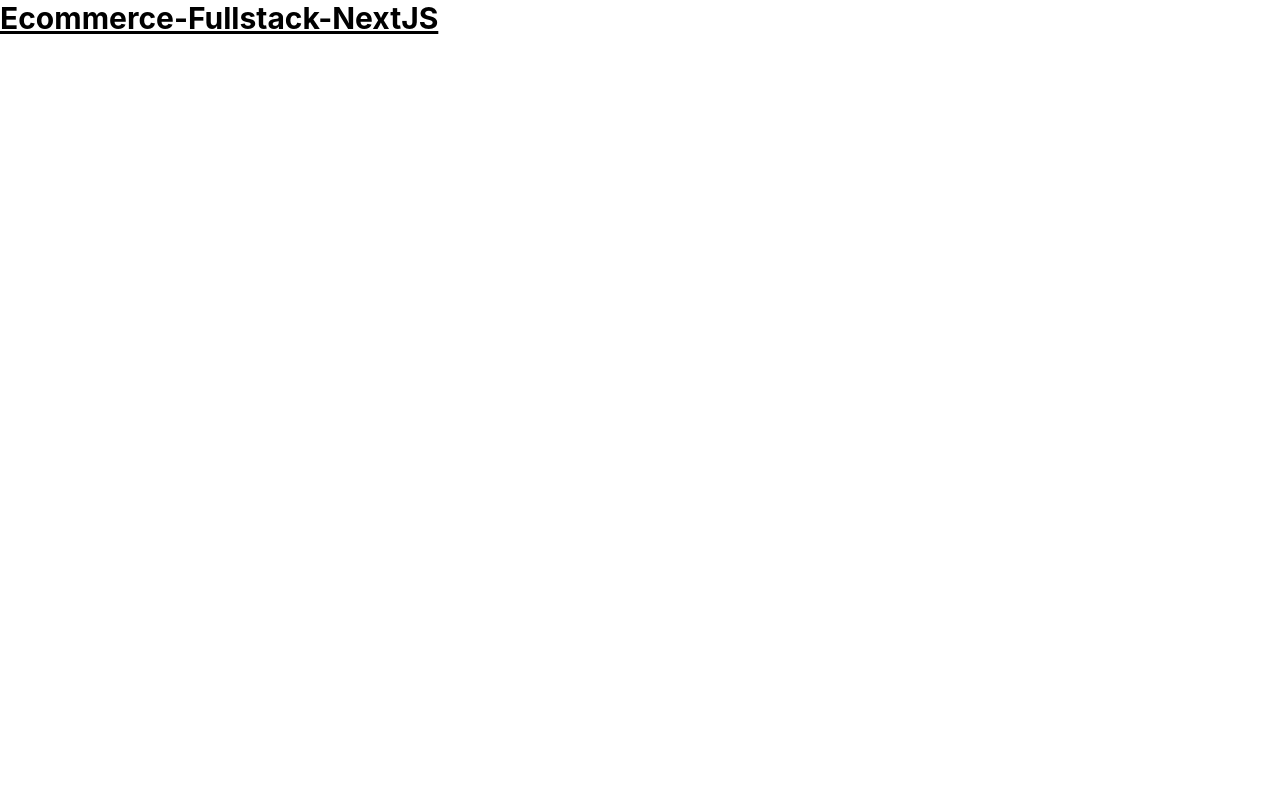
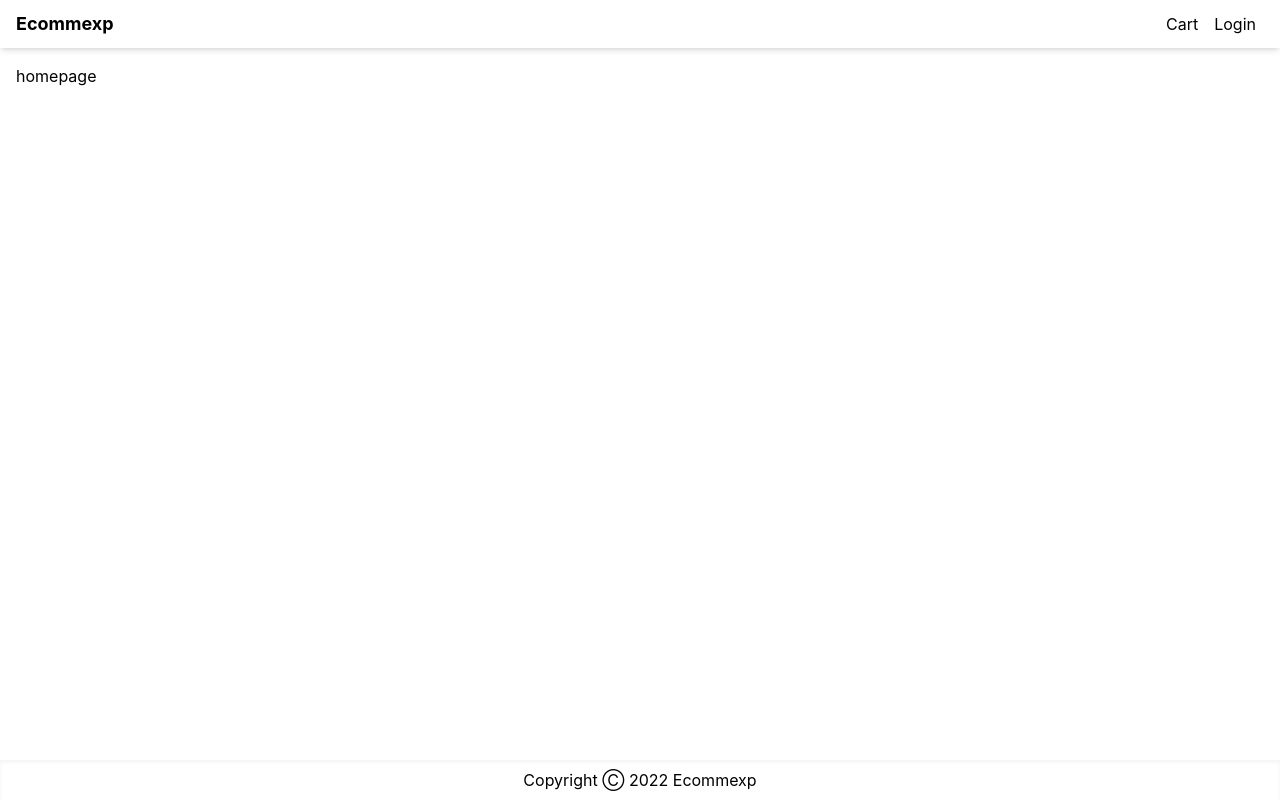
Before and after one commit to arjunthumbayil/Ecommerce-Tailwind-NextJs, a Next.js app: page / in a window 1280 px wide. Built offline with nearby package versions, Linux system fonts and the light colour scheme.

Commit message:
Common layout component built

```diff
--- /dev/null
+++ b/components/Layout.js
@@ -0,0 +1,35 @@
+import Head from "next/head";
+import Link from "next/link";
+
+export default function Layout({ title, children }) {
+  return (
+    <>
+      <Head>
+        <title>{title ? title + " - Ecommexp" : "Ecommexp"}</title>
+        <meta name="description" content="Ecommerce Web Application" />
+        <link rel="icon" href="/favicon.ico" />
+      </Head>
+      <div className="flex min-h-screen flex-col justify-between">
+        <header>
+          <nav className="flex h-12 justify-between shadow-md items-center px-4">
+            <Link href="/">
+              <a className="text-lg font-bold">Ecommexp</a>
+            </Link>
+            <div>
+              <Link href="/cart">
+                <a className="p-2">Cart</a>
+              </Link>
+              <Link href="/login">
+                <a className="p-2">Login</a>
+              </Link>
+            </div>
+          </nav>
+        </header>
+        <main className="container m-auto mt-4 px-4">{children}</main>
+        <footer className="flex h-10 justify-center items-center shadow-inner">
+          Copyright Ⓒ 2022 Ecommexp
+        </footer>
+      </div>
+    </>
+  );
+}
--- a/pages/index.js
+++ b/pages/index.js
@@ -1,17 +1,5 @@
-import Head from "next/head";
+import Layout from "../components/Layout";
 
 export default function Home() {
-  return (
-    <div>
-      <Head>
-        <title>Create Next App</title>
-        <meta name="description" content="Generated by create next app" />
-        <link rel="icon" href="/favicon.ico" />
-      </Head>
-
-      <h1 className="text-3xl font-bold underline">
-        Ecommerce-Fullstack-NextJS
-      </h1>
-    </div>
-  );
+  return <Layout title="Home Page">homepage</Layout>;
 }
```
Also changed, not shown: .eslintrc.json, 1 other file (tests, documents, lock files or other folders).
